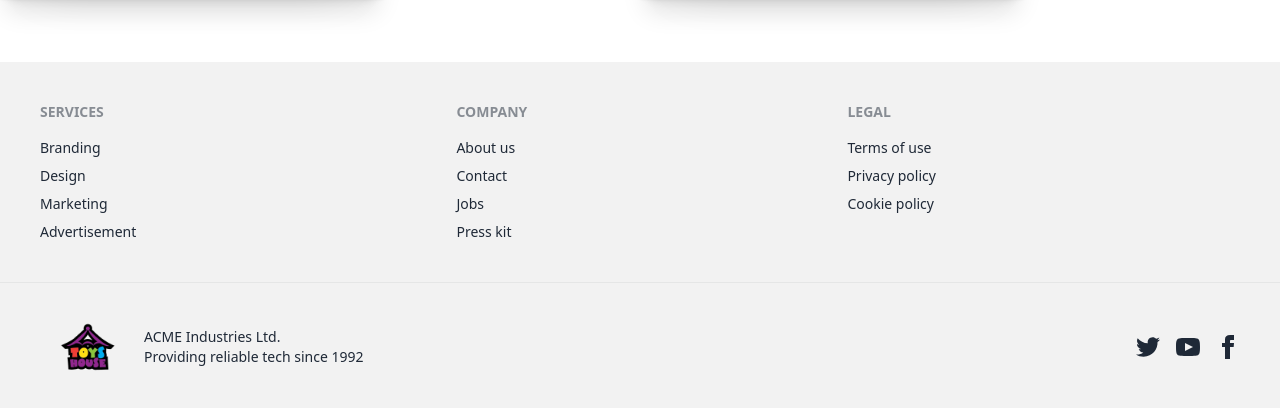
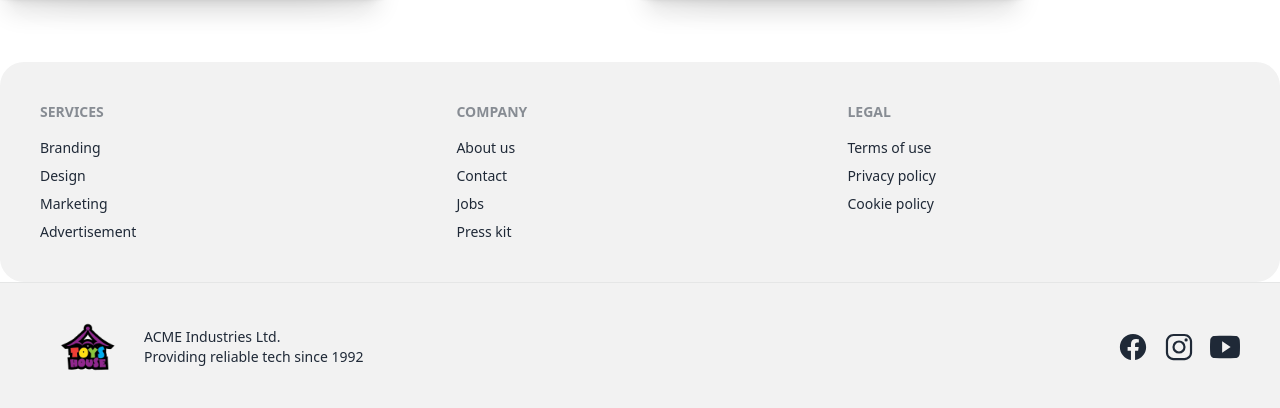
Before and after one commit to rakibmahmud139/toy-house-client, a React (Vite) app: page / in a window 1280 px wide. Shown: the part 2280-2688 px from the top of the page. Built offline with nearby package versions, Linux system fonts and the light colour scheme; no server answers.

Commit message:
added error page

```diff
--- /dev/null
+++ b/src/pages/errorPage/ErrorPage.jsx
@@ -0,0 +1,28 @@
+import React from 'react';
+import { Link, useRouteError } from 'react-router-dom';
+
+const ErrorPage = () => {
+    const { error, status } = useRouteError()
+    return (
+        <section className=''>
+            <div className='relative flex flex-col items-center justify-center px-5 mx-auto'>
+                <img className='w-[1224px] h-[724px]' src="https://internetdevels.com/sites/default/files/public/blog_preview/404_page_cover.jpg" alt="" />
+                <div className='max-w-md text-center absolute top-16 left-12'>
+                    <h2 className='mb-8 font-extrabold text-9xl text-red-500'>
+                        <span className='sr-only'>Error</span>
+                        {status || 404}
+                    </h2>
+                    <p className='text-2xl font-semibold md:text-3xl text-red-800 mb-8'>
+                        {error?.message}
+                    </p>
+                    <Link to='/' className='btn btn-outline btn-accent'>
+                        Back to homepage
+                    </Link>
+                </div>
+            </div>
+        </section>
+    );
+};
+
+
+export default ErrorPage;
--- a/src/routes/Routes.jsx
+++ b/src/routes/Routes.jsx
@@ -10,6 +10,7 @@ import MyToys from "../pages/myToys/MyToys";
 import UpdateToys from "../pages/updateToys/UpdateToys";
 import PrivateRoute from "./PrivateRoute";
 import Blog from "../pages/Blog/Blog";
+import ErrorPage from "../pages/errorPage/ErrorPage";
 
 
 
@@ -18,6 +19,7 @@ const router = createBrowserRouter([
     {
         path: '/',
         element: <Main />,
+        errorElement: <ErrorPage />,
         children: [
             {
                 path: '/',
--- a/src/share/footer/Footer.jsx
+++ b/src/share/footer/Footer.jsx
@@ -1,10 +1,11 @@
 import React from 'react';
 import logo from '../../../public/vite.png';
+import { IoLogoFacebook, IoLogoInstagram, IoLogoYoutube } from "react-icons/io5";
 
 const Footer = () => {
     return (
         <div>
-            <footer className="footer p-10 bg-base-200 text-base-content">
+            <footer className="footer p-10 bg-base-200 text-base-content rounded-3xl">
                 <div>
                     <span className="footer-title">Services</span>
                     <a className="link link-hover">Branding</a>
@@ -33,9 +34,9 @@ const Footer = () => {
                 </div>
                 <div className="md:place-self-center md:justify-self-end">
                     <div className="grid grid-flow-col gap-4">
-                        <a><svg xmlns="http://www.w3.org/2000/svg" width="24" height="24" viewBox="0 0 24 24" className="fill-current"><path d="M24 4.557c-.883.392-1.832.656-2.828.775 1.017-.609 1.798-1.574 2.165-2.724-.951.564-2.005.974-3.127 1.195-.897-.957-2.178-1.555-3.594-1.555-3.179 0-5.515 2.966-4.797 6.045-4.091-.205-7.719-2.165-10.148-5.144-1.29 2.213-.669 5.108 1.523 6.574-.806-.026-1.566-.247-2.229-.616-.054 2.281 1.581 4.415 3.949 4.89-.693.188-1.452.232-2.224.084.626 1.956 2.444 3.379 4.6 3.419-2.07 1.623-4.678 2.348-7.29 2.04 2.179 1.397 4.768 2.212 7.548 2.212 9.142 0 14.307-7.721 13.995-14.646.962-.695 1.797-1.562 2.457-2.549z"></path></svg></a>
-                        <a><svg xmlns="http://www.w3.org/2000/svg" width="24" height="24" viewBox="0 0 24 24" className="fill-current"><path d="M19.615 3.184c-3.604-.246-11.631-.245-15.23 0-3.897.266-4.356 2.62-4.385 8.816.029 6.185.484 8.549 4.385 8.816 3.6.245 11.626.246 15.23 0 3.897-.266 4.356-2.62 4.385-8.816-.029-6.185-.484-8.549-4.385-8.816zm-10.615 12.816v-8l8 3.993-8 4.007z"></path></svg></a>
-                        <a><svg xmlns="http://www.w3.org/2000/svg" width="24" height="24" viewBox="0 0 24 24" className="fill-current"><path d="M9 8h-3v4h3v12h5v-12h3.642l.358-4h-4v-1.667c0-.955.192-1.333 1.115-1.333h2.885v-5h-3.808c-3.596 0-5.192 1.583-5.192 4.615v3.385z"></path></svg></a>
+                        <a href="https://www.facebook.com/"><IoLogoFacebook className='text-3xl' /></a>
+                        <a href="https://www.instagram.com/"><IoLogoInstagram className='text-3xl' /></a>
+                        <a href="https://www.youtube.com/"><IoLogoYoutube className='text-3xl' /></a>
                     </div>
                 </div>
             </footer>
```
